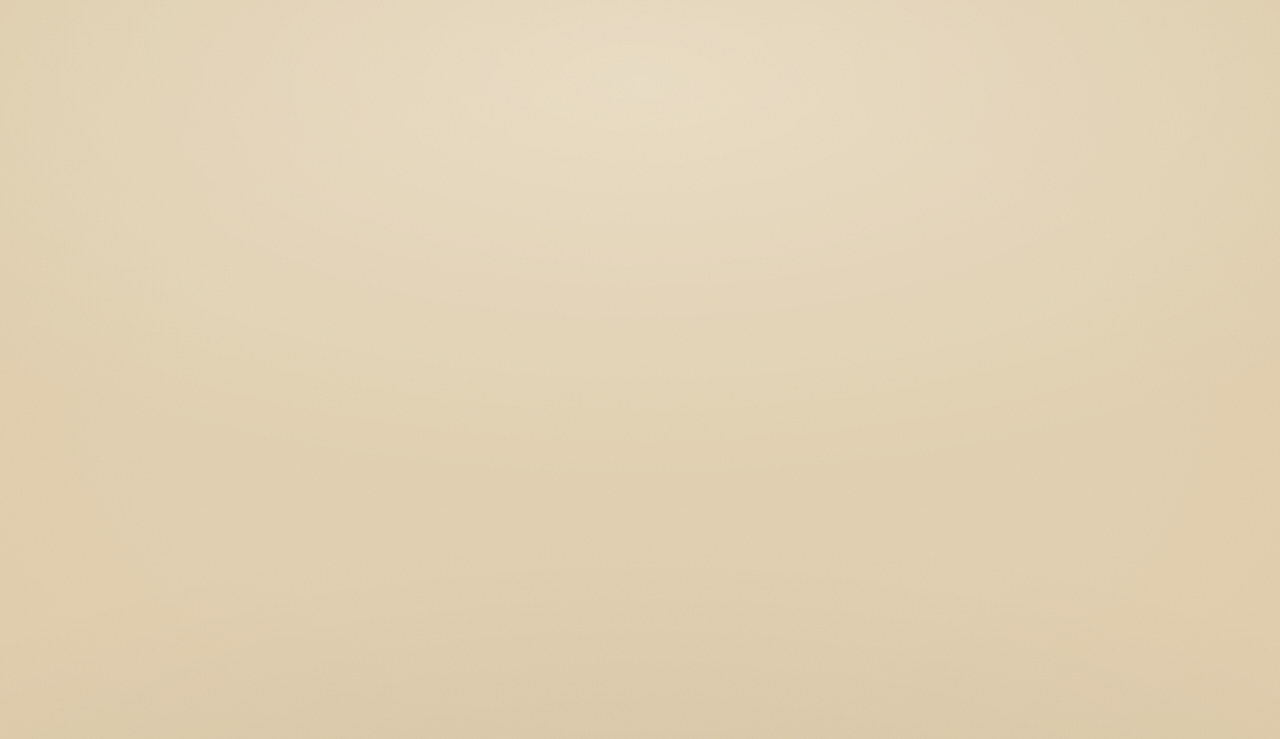
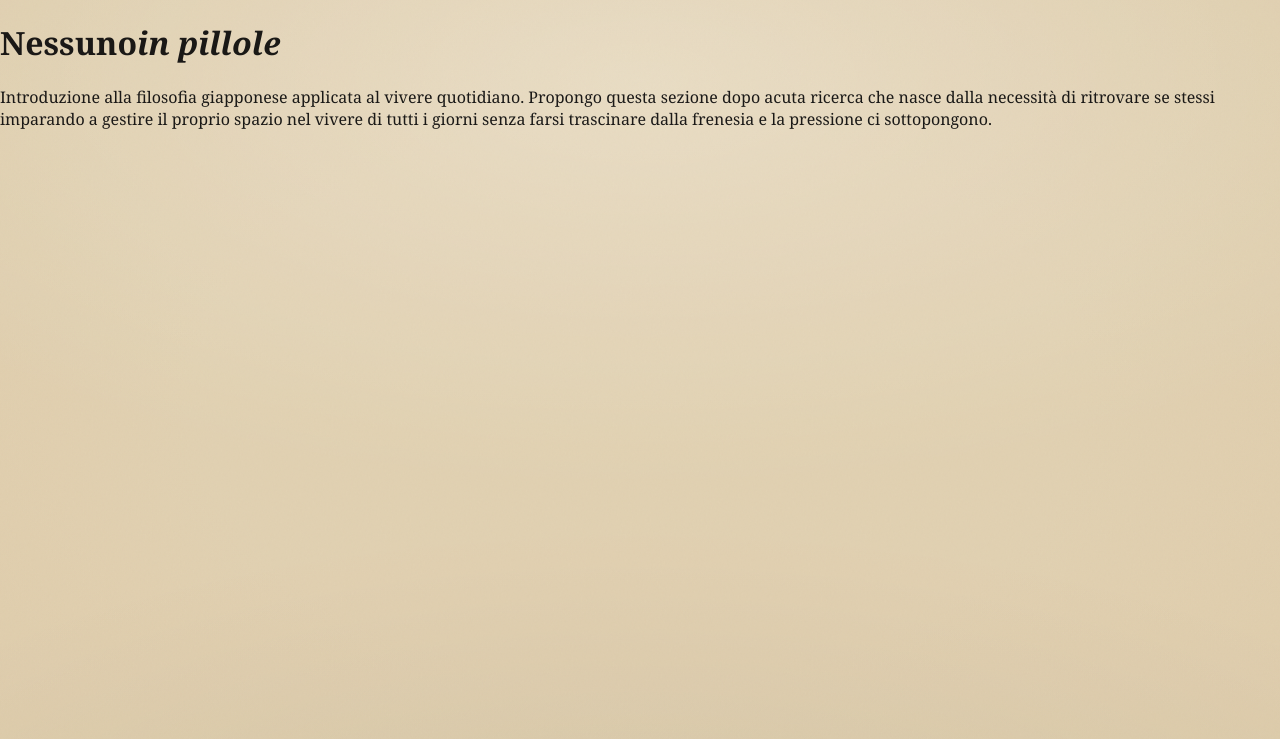
Before and after one commit to einardimimi-rgb/Homepage_Site, a plain HTML site: page Chisono.html in a window 1280 px wide. Shown: the top 739 px of the page. Drawn offline with Linux system fonts and the light colour scheme.

Commit message:
Update Chisono.html

```diff
--- a/Chisono.html
+++ b/Chisono.html
@@ -62,6 +62,11 @@ html, body{ background: var(--paper); color: var(--ink); }
 </style>
 </head>
 <body>
+  <div class="container">
+    <header>
+      <h1>Nessuno<i>in pillole</i></h1>
+      <p>Introduzione alla filosofia giapponese applicata al vivere quotidiano. Propongo questa sezione dopo acuta ricerca che nasce dalla necessità di ritrovare se stessi imparando a gestire il proprio spazio nel vivere di tutti i giorni senza farsi trascinare dalla frenesia e la pressione ci sottopongono.</p>
+    </header>
 <footer class="site-footer" role="contentinfo">
 <div class="site-footer__left">
 <span>© <span id="year"></span> Mimì</span>
```
